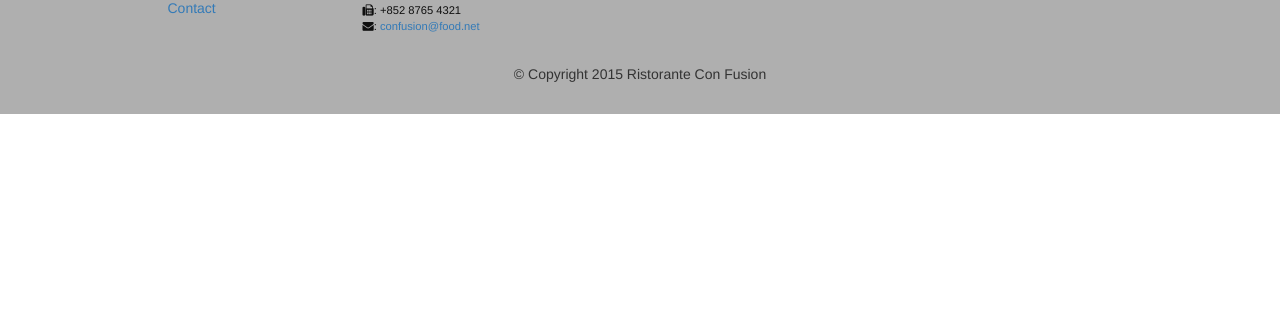
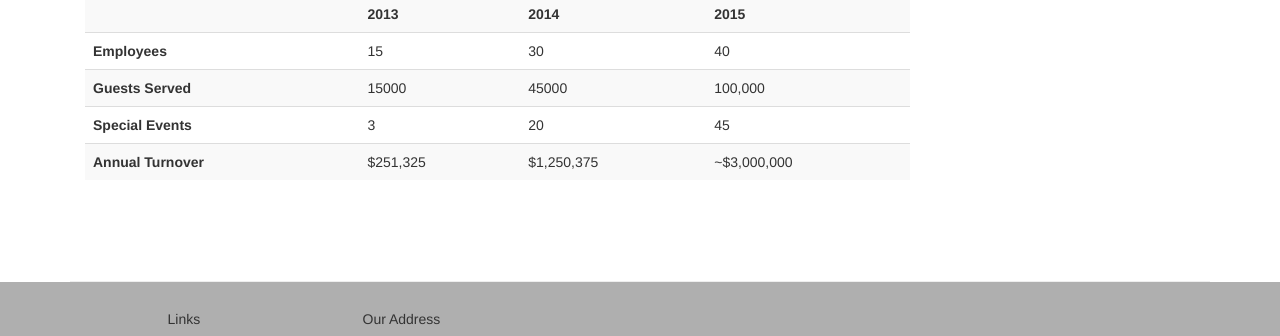
Before and after one commit to Ronaq13/BootStrap_work, a plain HTML site: page aboutus.html in a window 1280 px wide. Shown: the part 1740-2076 px from the top of the page. Before the commit the page ends 1854 px from the top, so only its background shows below. Drawn offline with nearby package versions, Linux system fonts and the light colour scheme.

Commit message:
added a tabel

```diff
--- a/aboutus.html
+++ b/aboutus.html
@@ -118,6 +118,54 @@
                 <p style="padding:20px;"></p>
             </div>
        </div>
+       <!-- a row for tabel -->
+        <div class="row row-content">
+            <div class="col-xs-12 col-sm-9">
+                <h2>Facts &amp; Figures</h2>
+                <!-- tabel -->
+                <div class="table-responsive">
+                        <table class="table table-striped">
+                            <tr>
+                                <td>&nbsp;</td>
+                                <th>2013</th>
+                                <th>2014</th>
+                                <th>2015</th>
+                            </tr>
+                            <tr>
+                                <th>Employees</th>
+                                <td>15</td>
+                                <td>30</td>
+                                <td>40</td>
+                            </tr>
+                            <tr>
+                                <th>Guests Served</th>
+                                <td>15000</td>
+                                <td>45000</td>
+                                <td>100,000</td>
+                            </tr>
+                            <tr>
+                                <th>Special Events</th>
+                                <td>3</td>
+                                <td>20</td>
+                                <td>45</td>
+                            </tr>
+                            <tr>
+                                <th>Annual Turnover</th>
+                                <td>$251,325</td>
+                                <td>$1,250,375</td>
+                                <td>~$3,000,000</td>
+                            </tr>
+                        </table>
+                  </div>
+            </div>
+
+
+             <div class="col-xs-12 col-sm-3">
+                <p style="padding:20px;"></p>
+            </div>
+       </div>
+
+
 
     </div>
 
```
